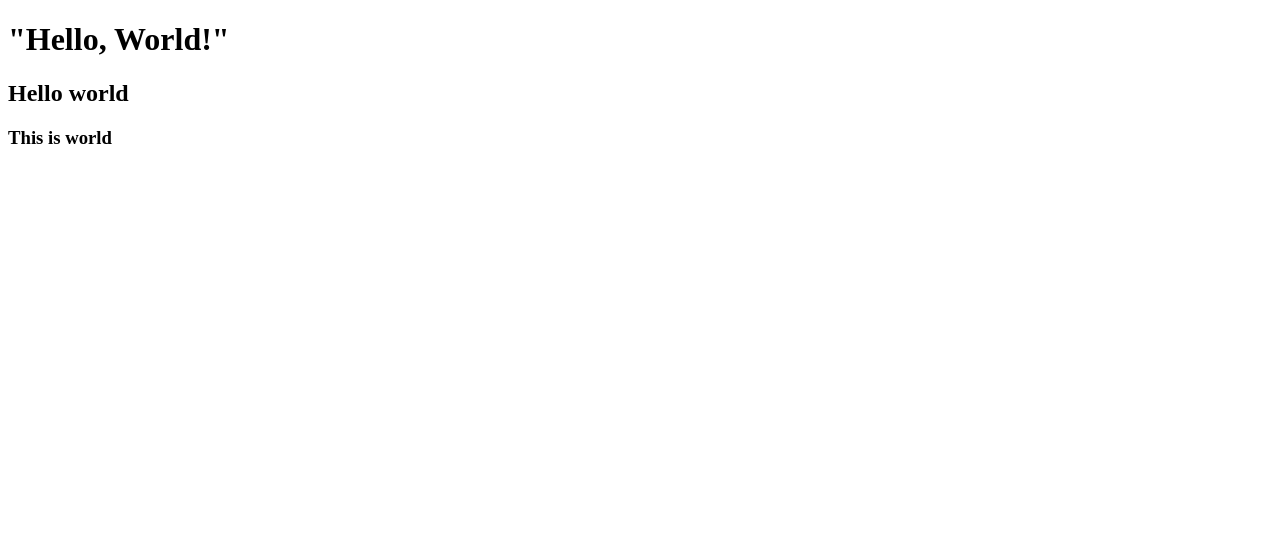
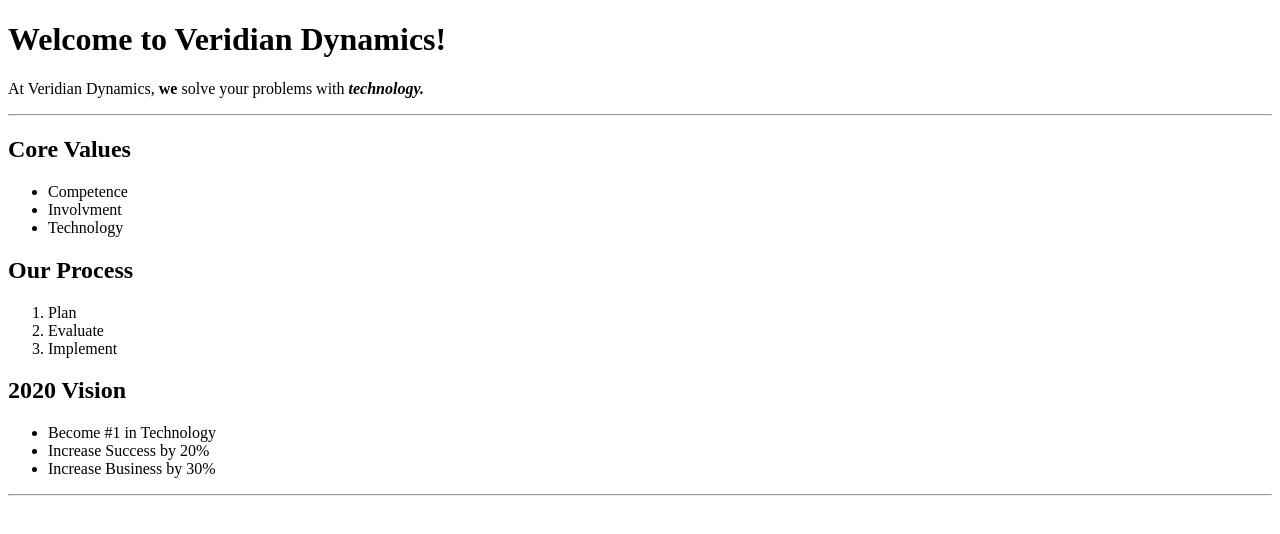
Before and after one commit to nestorsalinas88/codeup-web-exercises, a plain HTML site: page welcome.html in a window 1280 px wide. Drawn offline with Linux system fonts and the light colour scheme.

Commit message:
I am working on sample page

```diff
--- a/welcome.html
+++ b/welcome.html
@@ -1,12 +1,38 @@
 <!DOCTYPE html>
-<html lang="en">
-<head>
-    <meta charset="UTF-8">
-    <title>My website</title>
-</head>
-<body>
-<h1>"Hello, World!"</h1>
-<h2>Hello world</h2>
-<h3>This is world</h3>
-</body>
+<html lang="eng">
+    <head>
+        <meta charset="UTF-8">
+        <title>Java.Codeup.com</title>
+    </head>
+
+    <body>
+        <header>
+            <h1>Welcome to Veridian Dynamics!</h1>
+            <p>At Veridian Dynamics, <span><strong>we</strong></span> solve your problems with <span><em><strong>technology.</strong></em></span></p>
+            <hr>
+        </header>
+        <main>
+            <h2>Core Values</h2>
+                <ul>
+                    <li>Competence</li>
+                    <li>Involvment</li>
+                    <li>Technology</li>
+                </ul>
+            <h2>Our Process</h2>
+                <ol>
+                    <li>Plan</li>
+                    <li>Evaluate</li>
+                    <li>Implement</li>
+                </ol>
+            <h2>2020 Vision</h2>
+                <ul>
+                    <li>Become #1 in Technology</li>
+                    <li>Increase Success by 20%</li>
+                    <li>Increase Business by 30%</li>
+                </ul>
+            <hr>
+        </main>
+
+
+    </body>
 </html>
```
